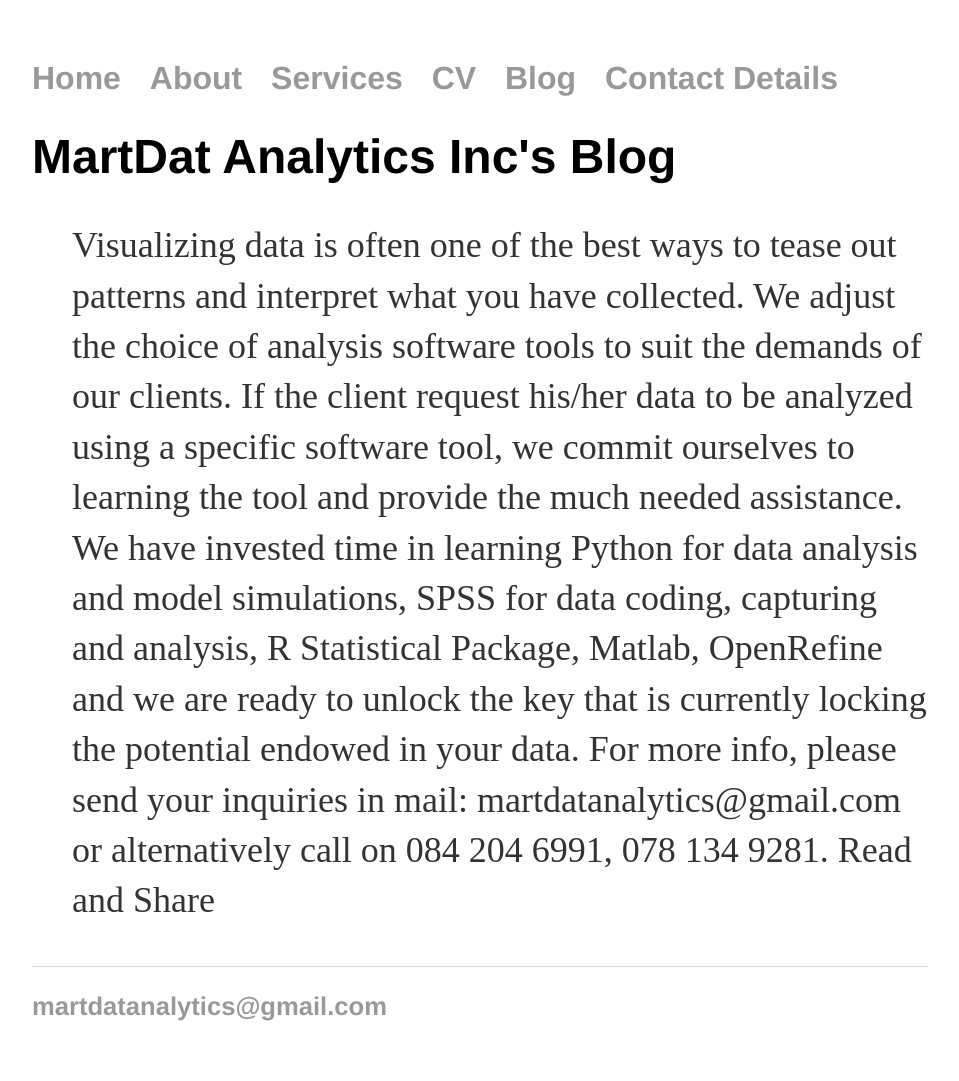
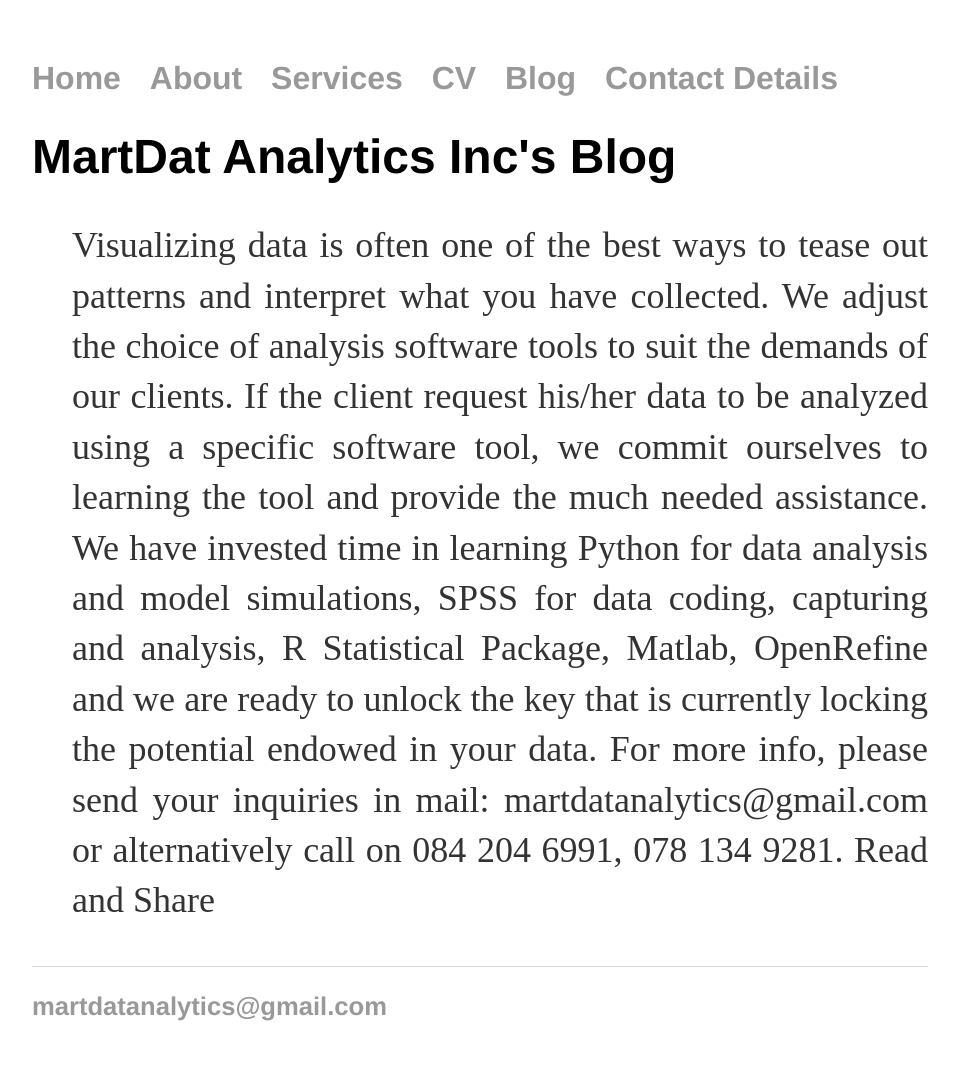
Before and after one commit to martdatanalytics/martdatanalytics.github.io, a Jekyll site: the page built from blog/index.html, in a window 1280 px wide. Shown: the whole page, without its empty margins (160-1119 px from the left). Built offline with Jekyll 4.4.1, drawn with Linux system fonts in a browser that asks for light colours.

Commit message:
Update index.html

```diff
--- a/blog/index.html
+++ b/blog/index.html
@@ -4,7 +4,7 @@ title: MartDat Analytics Inc's Blog
 ---
 	<h1>{{ page.title }}</h1>
 	<ul class="posts">
-		<p "text-align:justify"> Visualizing data is often one of the best ways to tease out patterns and interpret what you have collected.
+		<p style="text-align:justify;"> Visualizing data is often one of the best ways to tease out patterns and interpret what you have collected.
 		We adjust the choice of analysis software tools to suit the demands of our clients. If the client request his/her
 		data to be analyzed using a specific software tool, we commit ourselves to learning the tool and provide the much
 		needed assistance. We have invested time in learning Python for data analysis and model simulations, SPSS for data
```
